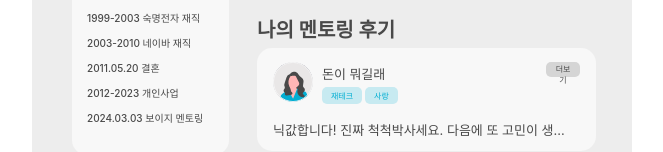
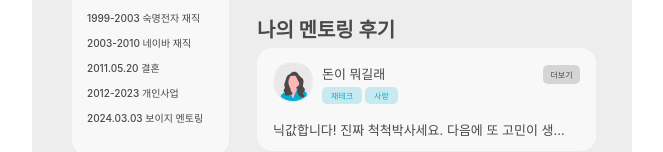
Before and after one commit to youbing5921/deploy_hw, a React (Create React App) app in the folder gamja/: page /mentor/mypage/1 in a window 1280 px wide. Shown: the part 400-552 px from the top of the page, without its empty margins (308-971 px from the left). Built offline with nearby package versions, Linux system fonts and the light colour scheme; a web font is replaced by a local one.

Commit message:
[Fix] 더보기 버튼 오류 수정

```diff
--- a/gamja/src/components/mypage/Column.jsx
+++ b/gamja/src/components/mypage/Column.jsx
@@ -55,7 +55,7 @@ const Wapper = styled.div`
   display: flex;
   gap: 12px;
   max-width: 560px;
-  padding-right: 10px;
+  padding-right: 40px;
   overflow-x: scroll;
   &::-webkit-scrollbar {
     display: none;
--- a/gamja/src/components/mypage/Review.jsx
+++ b/gamja/src/components/mypage/Review.jsx
@@ -54,7 +54,6 @@ const Top = styled.div`
   display: flex;
   flex-direction: row;
   justify-content: space-between;
-  /* gap: 9px; */
 `;
 const Profile = styled.img`
   width: 40px;
@@ -86,8 +85,9 @@ const Category = styled.div`
 `;
 
 const MoreBtn = styled.button`
-  width: 34px;
-  height: 15px;
+  /* width: 34px;
+  height: 15px; */
+  padding: 4px 7.5px;
   border-radius: 5px;
   background: rgba(73, 73, 73, 0.2);
   border: none;
```
